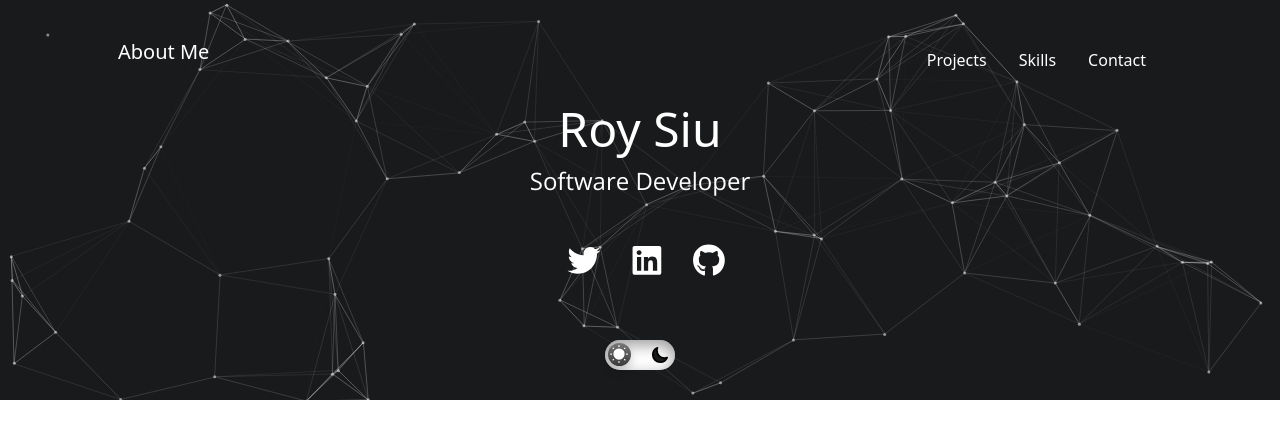
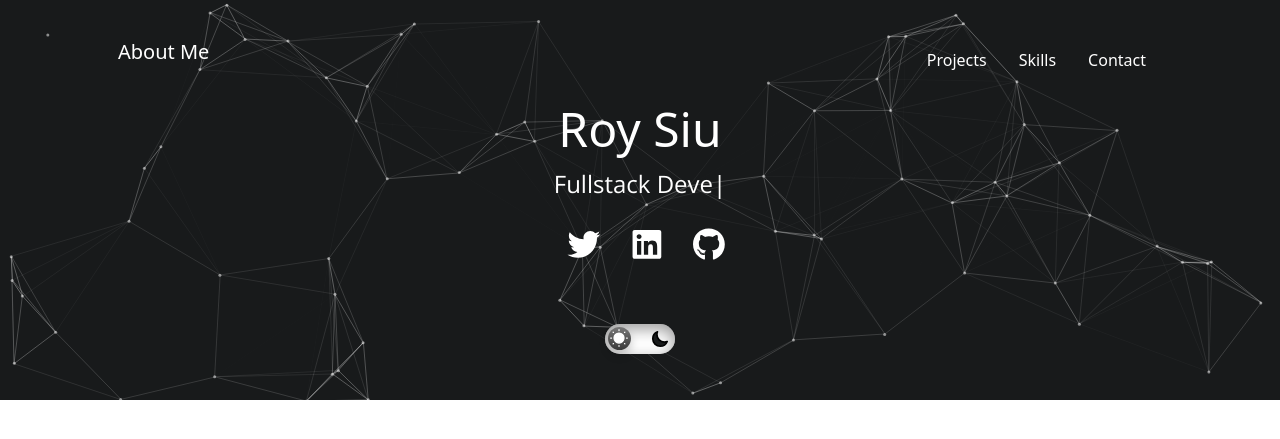
Before and after one commit to Rsiu95/Portfolio, a Flask app: template templates/header.html in a window 1280 px wide. Shown: the top 439 px of the page. Run offline with Flask 2, Linux system fonts and the light colour scheme; the template is opened without the code that fills it, so the values that code supplies are empty; some libraries are stand-ins or nearby versions.

Commit message:
auto-typing addition
added autotyping to subheading of header

```diff
--- a/static/css/styles.css
+++ b/static/css/styles.css
@@ -95,6 +95,15 @@ canvas {
 
 .subheading {
     color: white;
+}
+#auto-input-heading {
+    color: white;
+    font-family: "Open Sans", -apple-system, BlinkMacSystemFont, "Segoe UI", Roboto, "Helvetica Neue", Arial, sans-serif, "Apple Color Emoji", "Segoe UI Emoji", "Segoe UI Symbol", "Noto Color Emoji";
+    font-size: 1.5rem
+}
+.typed-cursor {
+    color: white;
+    font-size: 1.5rem
 }
 
 .h1 {
--- a/static/js/scripts.js
+++ b/static/js/scripts.js
@@ -171,3 +171,13 @@ document.addEventListener("DOMContentLoaded", function () {
         }
     });
 });
+
+let typed = new Typed('.auto-input', {
+    strings: ['Software Developer', 'Fullstack Developer', 'Software Engineer', 'Electrical Engineer', 'Systems Engineer'],
+    typeSpeed: 70,
+    backSpeed: 70,
+    backDelay: 2000,
+    loop:true,
+    smartBackspace: true
+
+});
--- a/templates/header.html
+++ b/templates/header.html
@@ -40,8 +40,7 @@
                     <div class="col-md-10 col-lg-8 col-xl-7">
                         <div class="site-heading">
                             <h1 id='header-text'>Roy Siu</h1>
-                            <span class="subheading">Software Developer</span>
-                            </br>
+                            <span class="auto-input" id="auto-input-heading"></span>
                             <ul class="list-inline text-center">
                                 <li class="list-inline-item">
                                     <a href="https://twitter.com/Roy_Soup">
@@ -97,6 +96,7 @@
                     </label>
                 </div>
             </div>
+            <script src="https://unpkg.com/typed.js@2.0.16/dist/typed.umd.js"></script>
             <script src="../static/js/scripts.js"></script>
             <script src="../static/js/particles.js"></script>
             <script src="../static/js/app.js"></script>
```
